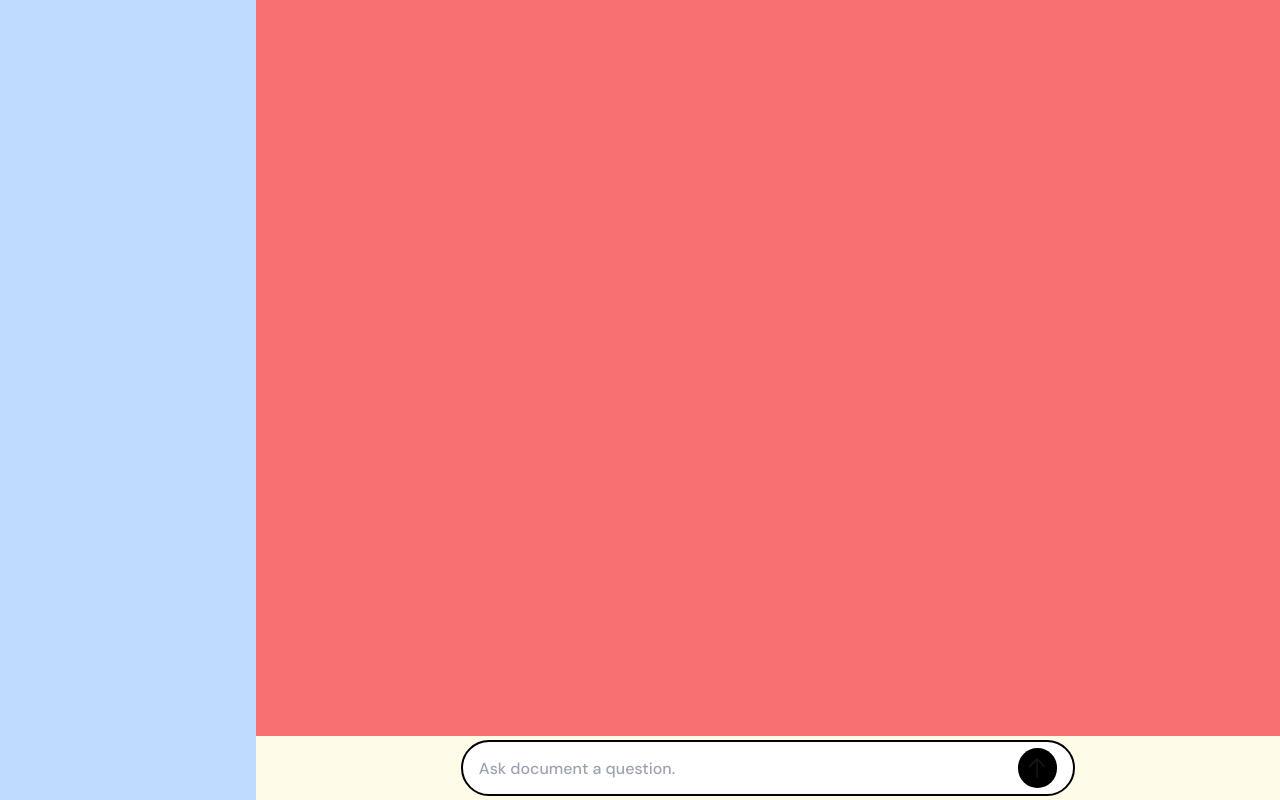
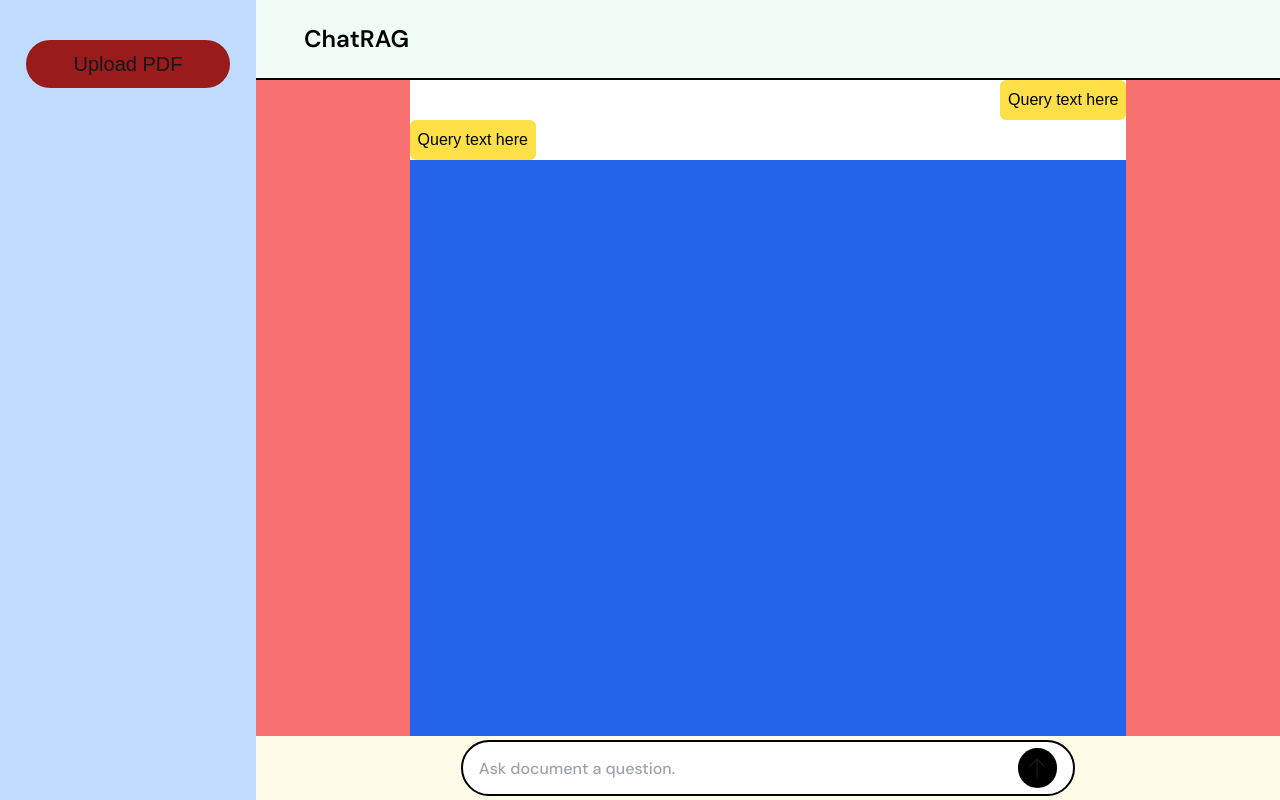
Before and after one commit to iam-dante/eda, a Next.js app: page / in a window 1280 px wide. Built offline with nearby package versions, Linux system fonts and the light colour scheme.

Commit message:
chat text

```diff
--- a/app/page.tsx
+++ b/app/page.tsx
@@ -1,10 +1,41 @@
 export default function Home() {
   return (
     <div className="flex h-screen flex-row">
-      <div className="w-[20%] bg-blue-200"></div>
+      <div className="w-[20%] bg-blue-200">
+        <div className="flex justify-center items-center h-32">
+          <div className="h-12 bg-red-800 w-[80%] rounded-full flex justify-center items-center">
+            <h1 className="text-xl font-medium"> Upload PDF</h1>
+          </div>
+        </div>
+      </div>
+
       <div className="w-[80%]">
-        <div className="w-full h-[92%] bg-red-400"></div>
+        <div className="h-[10%] w-full bg-green-50 flex items-center px-12 border-b-2 border-black">
+          <h1 className="text-black font-sans text-2xl font-semibold">
+            ChatRAG
+          </h1>
+        </div>
 
+        {/* Chat Interface */}
+        <div className="w-full h-[82%] bg-red-400 flex justify-center ">
+          <div className="w-[70%] h-full bg-blue-600">
+            {/* Query Text */}
+            <div className="flex items-center justify-end bg-white">
+              <div className="max-w-[70%] bg-yellow-300 p-2 rounded-md">
+                <h1 className="text-black">Query text here</h1>
+              </div>
+            </div>
+
+            {/* Response  Text */}
+            <div className="flex items-center bg-white">
+              <div className="max-w-[70%] bg-yellow-300 p-2 rounded-md">
+                <h1 className="text-black">Query text here</h1>
+              </div>
+            </div>
+          </div>
+        </div>
+
+        {/* Input  */}
         <div className="w-full bg-yellow-50 h-[8%] flex justify-center items-center">
           <div className="h-14 w-[60%] bg-white rounded-full px-4 flex items-center border-2 border-black justify-between">
             <input
@@ -27,7 +58,6 @@ export default function Home() {
                   d="M4.5 10.5 12 3m0 0 7.5 7.5M12 3v18"
                 />
               </svg>
-
             </div>
           </div>
         </div>
```
